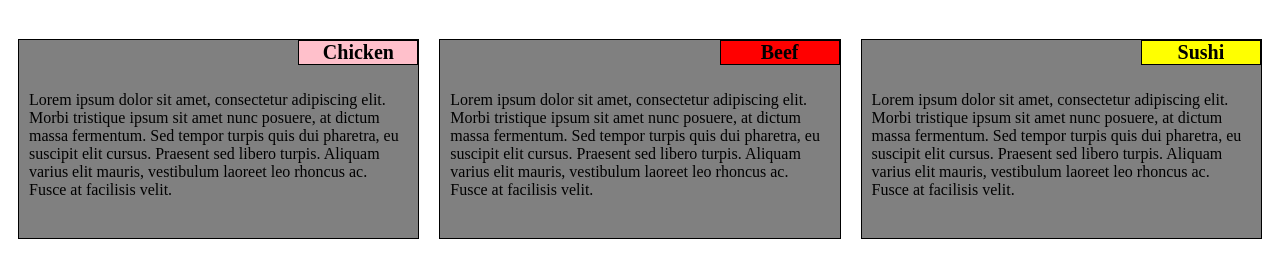
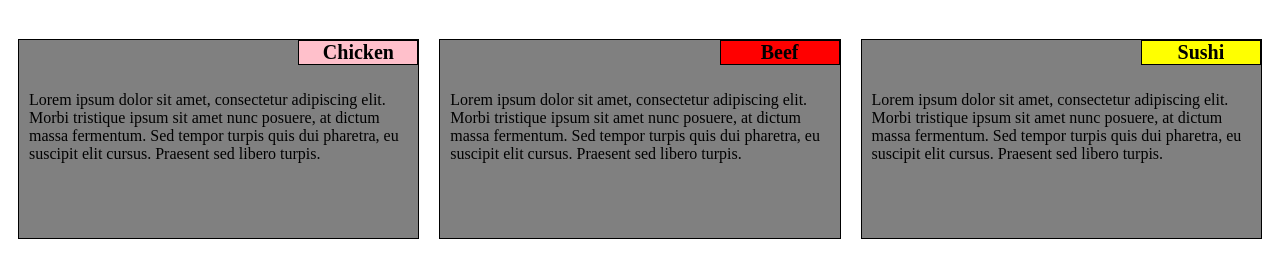
Before and after one commit to Shehzad730/Coursera-test, a plain HTML site: page module2-solution/index.html in a window 1280 px wide. Shown: the part 61-338 px from the top of the page. Drawn offline with Linux system fonts and the light colour scheme.

Commit message:
Update index.html

```diff
--- a/module2-solution/index.html
+++ b/module2-solution/index.html
@@ -17,7 +17,7 @@
                 <div id="chicken">Chicken
                 </div>
                  <p>
-                 Lorem ipsum dolor sit amet, consectetur adipiscing elit. Morbi tristique ipsum sit amet nunc posuere, at dictum massa fermentum. Sed tempor turpis quis dui pharetra, eu suscipit elit cursus. Praesent sed libero turpis. Aliquam varius elit mauris, vestibulum laoreet leo rhoncus ac. Fusce at facilisis velit.
+                 Lorem ipsum dolor sit amet, consectetur adipiscing elit. Morbi tristique ipsum sit amet nunc posuere, at dictum massa fermentum. Sed tempor turpis quis dui pharetra, eu suscipit elit cursus. Praesent sed libero turpis.
                  </p>
               </section>
             </div>
@@ -27,7 +27,7 @@
                 <div id="beef">Beef
                 </div>
                   <p>
-                     Lorem ipsum dolor sit amet, consectetur adipiscing elit. Morbi tristique ipsum sit amet nunc posuere, at dictum massa fermentum. Sed tempor turpis quis dui pharetra, eu suscipit elit cursus. Praesent sed libero turpis. Aliquam varius elit mauris, vestibulum laoreet leo rhoncus ac. Fusce at facilisis velit.
+                     Lorem ipsum dolor sit amet, consectetur adipiscing elit. Morbi tristique ipsum sit amet nunc posuere, at dictum massa fermentum. Sed tempor turpis quis dui pharetra, eu suscipit elit cursus. Praesent sed libero turpis.
                   </p>
               </section>
             </div>
@@ -37,7 +37,7 @@
                 <div id="sushi">Sushi
                 </div>
                   <p>
-                       Lorem ipsum dolor sit amet, consectetur adipiscing elit. Morbi tristique ipsum sit amet nunc posuere, at dictum massa fermentum. Sed tempor turpis quis dui pharetra, eu suscipit elit cursus. Praesent sed libero turpis. Aliquam varius elit mauris, vestibulum laoreet leo rhoncus ac. Fusce at facilisis velit.
+                       Lorem ipsum dolor sit amet, consectetur adipiscing elit. Morbi tristique ipsum sit amet nunc posuere, at dictum massa fermentum. Sed tempor turpis quis dui pharetra, eu suscipit elit cursus. Praesent sed libero turpis.
                   </p>
               </section>
             </div>
```
